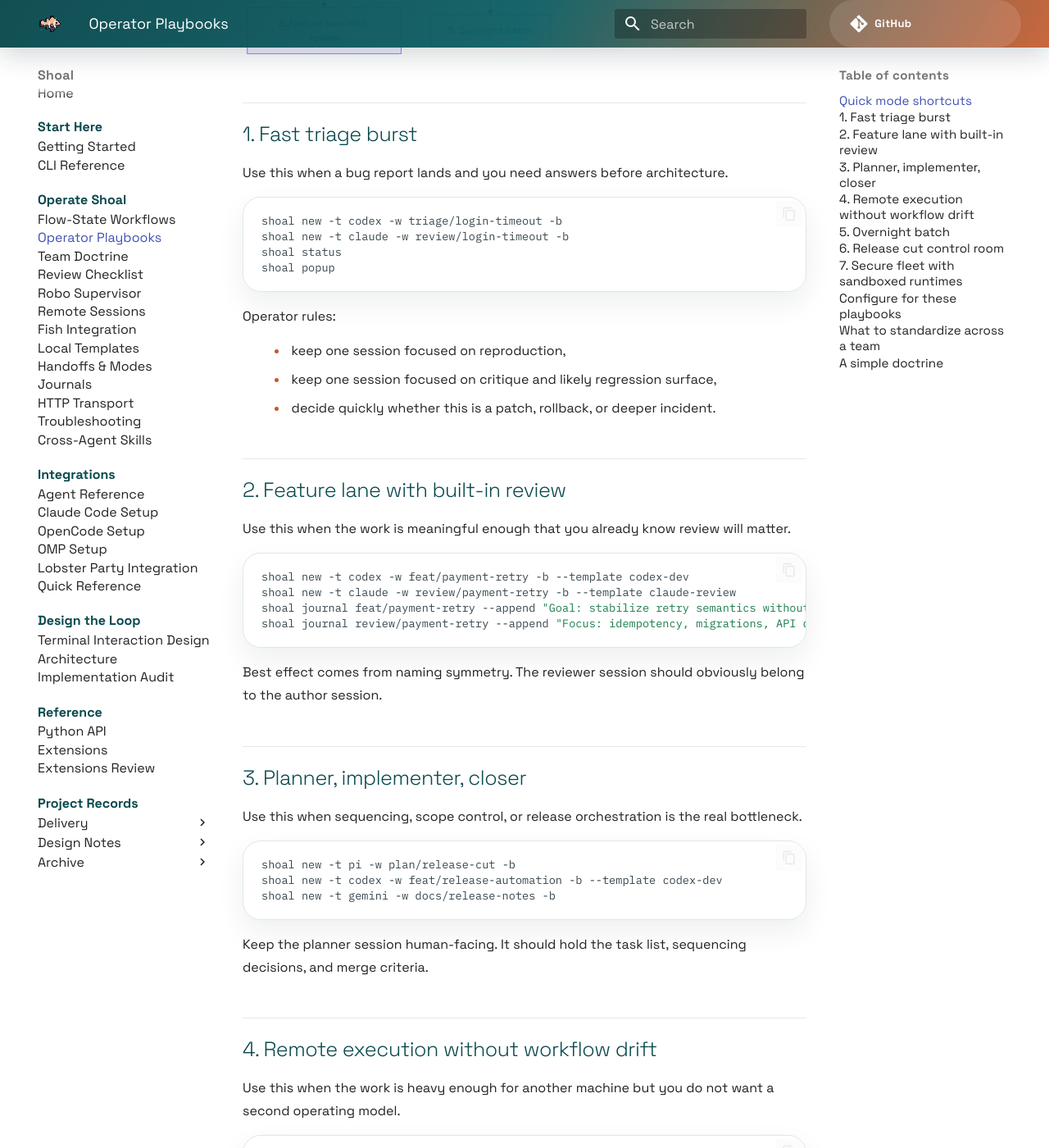
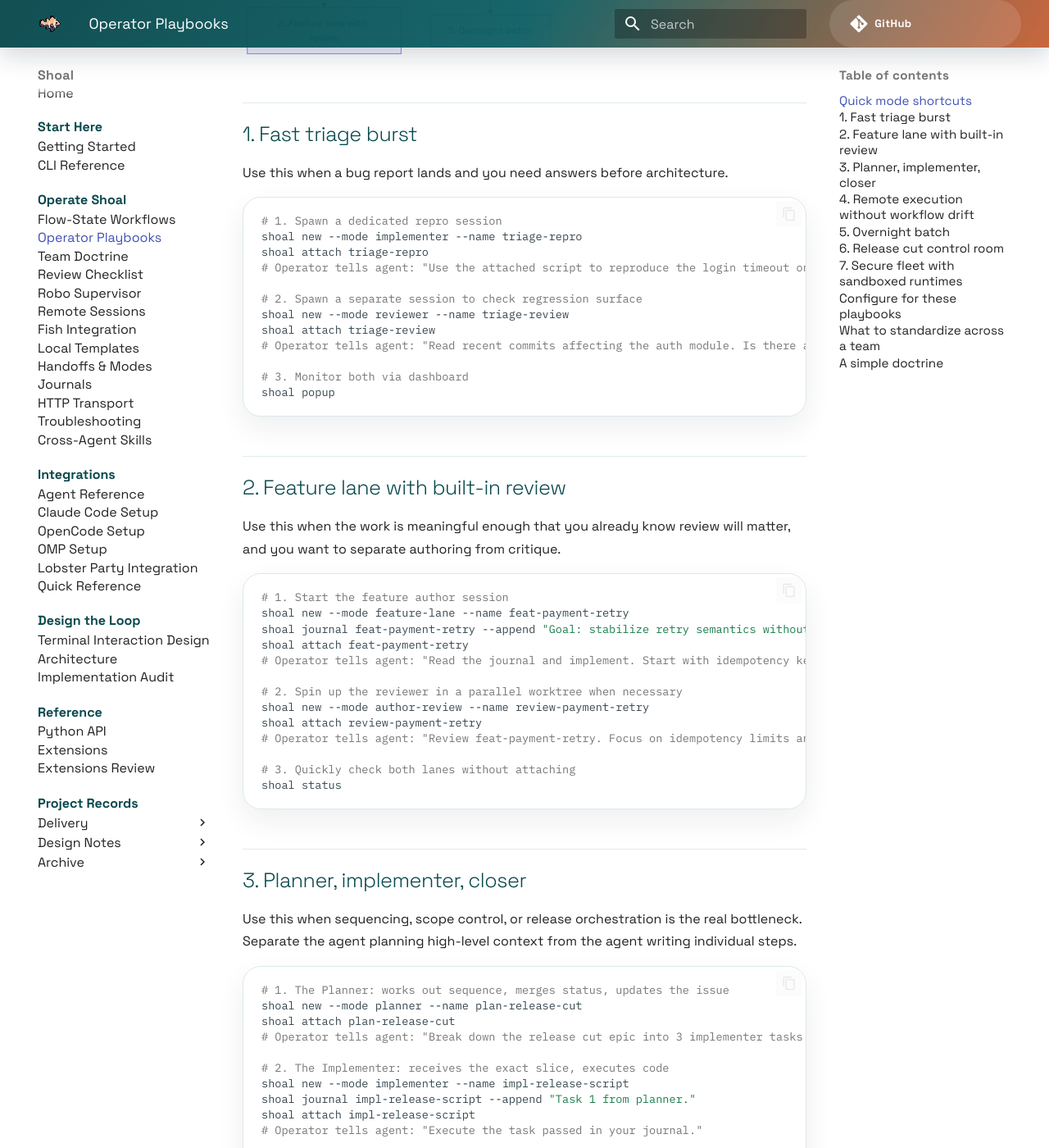
Before and after one commit to TheShoal/shoal-cli, an MkDocs documentation site: the page built from docs/operator-playbooks.md, in a window 1280 px wide and 1400 px high, scrolled down 2193 px. Shown: the whole window at 82% size. Built offline with MkDocs 1.6.1 and Material for MkDocs 9.7.7, drawn with Linux system fonts in a browser that asks for light colours; comment, search, counter and statistics services are not loaded; some of the changed text lies outside the part shown.

Commit message:
docs: audit and update based on phase 3 findings
- Restructured mkdocs.yml to move integrations to a top-level section
- Added missing CLI commands (detach, rename, incident hook-scaffold, setup fish) to cli-reference
- Simplified getting-started with a golden path and clear jargon definition
- Added a textual pane architectural diagram to index.md
- Grounded abstract operator playbooks into concrete CLI SOP runbooks
- Updated architecture and implementation-audit to document upcoming fat controller extraction, atomic rollbacks in lifecycle, and data integrity security fixes (git/command injection, traversal).

````diff
--- a/docs/operator-playbooks.md
+++ b/docs/operator-playbooks.md
@@ -74,44 +74,61 @@
 Use this when a bug report lands and you need answers before architecture.
 
 ```bash
-shoal new -t codex -w triage/login-timeout -b
-shoal new -t claude -w review/login-timeout -b
-shoal status
+# 1. Spawn a dedicated repro session
+shoal new --mode implementer --name triage-repro
+shoal attach triage-repro
+# Operator tells agent: "Use the attached script to reproduce the login timeout on staging. Find the bottleneck."
+
+# 2. Spawn a separate session to check regression surface
+shoal new --mode reviewer --name triage-review
+shoal attach triage-review
+# Operator tells agent: "Read recent commits affecting the auth module. Is there any obvious rate limiting or connection pool change that would cause timeouts?"
+
+# 3. Monitor both via dashboard
 shoal popup
 ```
 
-Operator rules:
-
-- keep one session focused on reproduction,
-- keep one session focused on critique and likely regression surface,
-- decide quickly whether this is a patch, rollback, or deeper incident.
-
 ## 2. Feature lane with built-in review
 
-Use this when the work is meaningful enough that you already know review will matter.
+Use this when the work is meaningful enough that you already know review will matter, and you want to separate authoring from critique.
 
 ```bash
-shoal new -t codex -w feat/payment-retry -b --template codex-dev
-shoal new -t claude -w review/payment-retry -b --template claude-review
-shoal journal feat/payment-retry --append "Goal: stabilize retry semantics without widening API surface."
-shoal journal review/payment-retry --append "Focus: idempotency, migrations, API drift."
+# 1. Start the feature author session
+shoal new --mode feature-lane --name feat-payment-retry
+shoal journal feat-payment-retry --append "Goal: stabilize retry semantics without widening API surface."
+shoal attach feat-payment-retry
+# Operator tells agent: "Read the journal and implement. Start with idempotency keys."
+
+# 2. Spin up the reviewer in a parallel worktree when necessary
+shoal new --mode author-review --name review-payment-retry
+shoal attach review-payment-retry
+# Operator tells agent: "Review feat-payment-retry. Focus on idempotency limits and migration safety."
+
+# 3. Quickly check both lanes without attaching
+shoal status
 ```
-
-Best effect comes from naming symmetry. The reviewer session should obviously belong to the author
-session.
 
 ## 3. Planner, implementer, closer
 
-Use this when sequencing, scope control, or release orchestration is the real bottleneck.
+Use this when sequencing, scope control, or release orchestration is the real bottleneck. Separate the agent planning high-level context from the agent writing individual steps.
 
 ```bash
-shoal new -t pi -w plan/release-cut -b
-shoal new -t codex -w feat/release-automation -b --template codex-dev
-shoal new -t gemini -w docs/release-notes -b
+# 1. The Planner: works out sequence, merges status, updates the issue
+shoal new --mode planner --name plan-release-cut
+shoal attach plan-release-cut
+# Operator tells agent: "Break down the release cut epic into 3 implementer tasks."
+
+# 2. The Implementer: receives the exact slice, executes code
+shoal new --mode implementer --name impl-release-script
+shoal journal impl-release-script --append "Task 1 from planner."
+shoal attach impl-release-script
+# Operator tells agent: "Execute the task passed in your journal."
+
+# 3. The Reviewer/Closer: ensures it fits before merging
+shoal new --mode reviewer --name review-release-cut
+shoal attach review-release-cut
+# Operator tells agent: "Review impl-release-script against plan-release-cut acceptance criteria."
 ```
-
-Keep the planner session human-facing. It should hold the task list, sequencing decisions, and
-merge criteria.
 
 ## 4. Remote execution without workflow drift
 
@@ -119,10 +136,18 @@
 model.
 
 ```bash
+# 1. Start SSH tunnel
 shoal remote connect devbox
-shoal new -t codex -w feat/index-rebuild -b --template codex-dev
-shoal remote send devbox feat/index-rebuild "run the focused benchmark set"
+
+# 2. Local session tracks it, remote does the heavy lifting
+shoal new --mode remote-batch --name batch-reindex
+shoal remote send devbox batch-reindex "run the full exhaustive benchmark suite"
+
+# 3. List what's out there
 shoal remote sessions devbox
+
+# 4. Hop in if you need to debug test failures
+shoal remote attach devbox batch-reindex
 ```
 
 Rules:
@@ -130,16 +155,23 @@
 - keep the same session names locally and remotely,
 - reuse the same templates,
 - keep escalation routed back to the local operator surface.
-
 ## 5. Overnight batch
 
 Use this when you want throughput while you are away, but not silent chaos.
 
 ```bash
-shoal new -t codex -w feat/cache-pass -b --template codex-dev
-shoal new -t claude -w feat/test-pass -b --template claude-dev
-shoal robo setup overnight-batch --tool pi
-shoal robo watch overnight-batch --daemon
+# 1. Setup the workers: one author, one reviewer
+shoal new --mode feature-lane --name overnight-impl
+shoal new --mode author-review --name overnight-review
+
+# 2. Tell them what to do
+shoal journal overnight-impl --append "Goal: migrate all integer IDs to UUIDv4. Stop if tests fail."
+shoal journal overnight-review --append "Goal: ensure no integer casts are missed. Check SQL migrations."
+
+# 3. Put a supervisor in charge and go to sleep
+shoal new --template robo-orchestrator --name overnight-robo
+shoal robo setup overnight-robo --tool pi
+shoal robo watch overnight-robo --daemon
 ```
 
 Before you step away:
@@ -160,10 +192,22 @@
 Use this when several moving pieces need a human-owned merge and release decision.
 
 ```bash
-shoal new -t pi -w plan/release-cut -b
-shoal new -t codex -w feat/release-notes -b
-shoal new -t claude -w review/release-risk -b
-shoal status
+# 1. The Room: the human-owned planner session tracking checklist
+shoal new --mode planner --name release-control
+shoal attach release-control
+# Operator tells agent: "We need release notes, bump versions, and a final risk assessment."
+
+# 2. Worker 1: generate release notes
+shoal new --mode implementer --name rel-notes
+shoal journal rel-notes --append "Draft release notes from commits since v1.2."
+shoal attach rel-notes
+
+# 3. Worker 2: perform final QA or risk assessment
+shoal new --mode reviewer --name rel-qa
+shoal attach rel-qa
+# Operator tells agent: "Look at the differences since v1.2. Any missing migrations?"
+
+# 4. Bring up the dashboard to see what's done
 shoal popup
 ```
 
````
Also changed, not shown: docs/getting-started.md (+22 -20 lines), docs/implementation-audit.md (+10 -0 lines), docs/index.md (+26 -0 lines).
